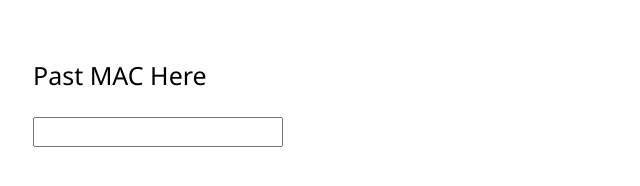
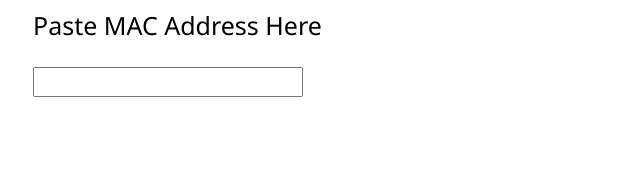
Before and after one commit to rkbcode/MACAddressConverter, a plain HTML site: page index.html in a window 1280 px wide. Shown: the whole page, without its empty margins (0-640 px from the left). Drawn offline with Linux system fonts and the light colour scheme.

Commit message:
Correct spelling and add title

```diff
--- a/index.html
+++ b/index.html
@@ -3,11 +3,11 @@
     <meta charset="UTF-8">
     <meta name="viewport" content="width=device-width, initial-scale=1.0">
     <link rel="stylesheet" href="style.css">
-    <title>Document</title>
+    <title>MAC Address Converter</title>
 </head>
 <body>
     <div id="main">
-        <p id="title">Past MAC Here</p>
+        <p id="title">Paste MAC Address Here</p>
         <input type="text" name="" id="input">
         <p id="nothing" class="outputMac"></p>
         <p id="dashes" class="outputMac"></p>
--- a/style.css
+++ b/style.css
@@ -1,9 +1,9 @@
 #main {
-    padding: 25px;
+    padding: 0 25px;
 }
 
 #input {
-    width: 250px;
+    width: 270px;
     height: 30px;
     font-family: 'Segoe UI', Tahoma, Geneva, Verdana, sans-serif;
     font-size: 18px;
@@ -19,7 +19,7 @@
 #title, .outputMac {
     font-family: 'Segoe UI', Tahoma, Geneva, Verdana, sans-serif;
     font-size: 25px;
-    max-width: 250px;
+    max-width: 350px;
 }
 
 .outputMac:hover {
```
